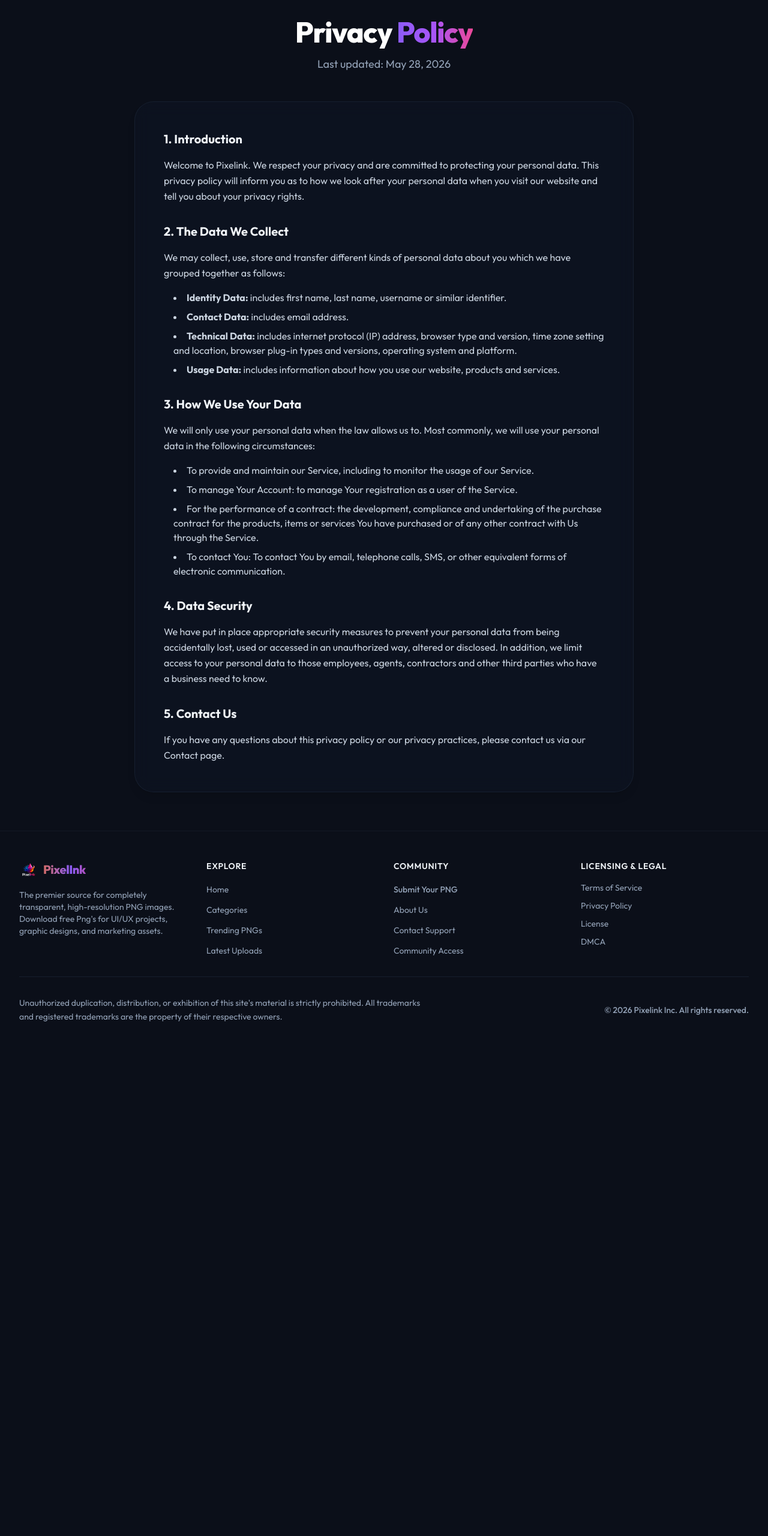
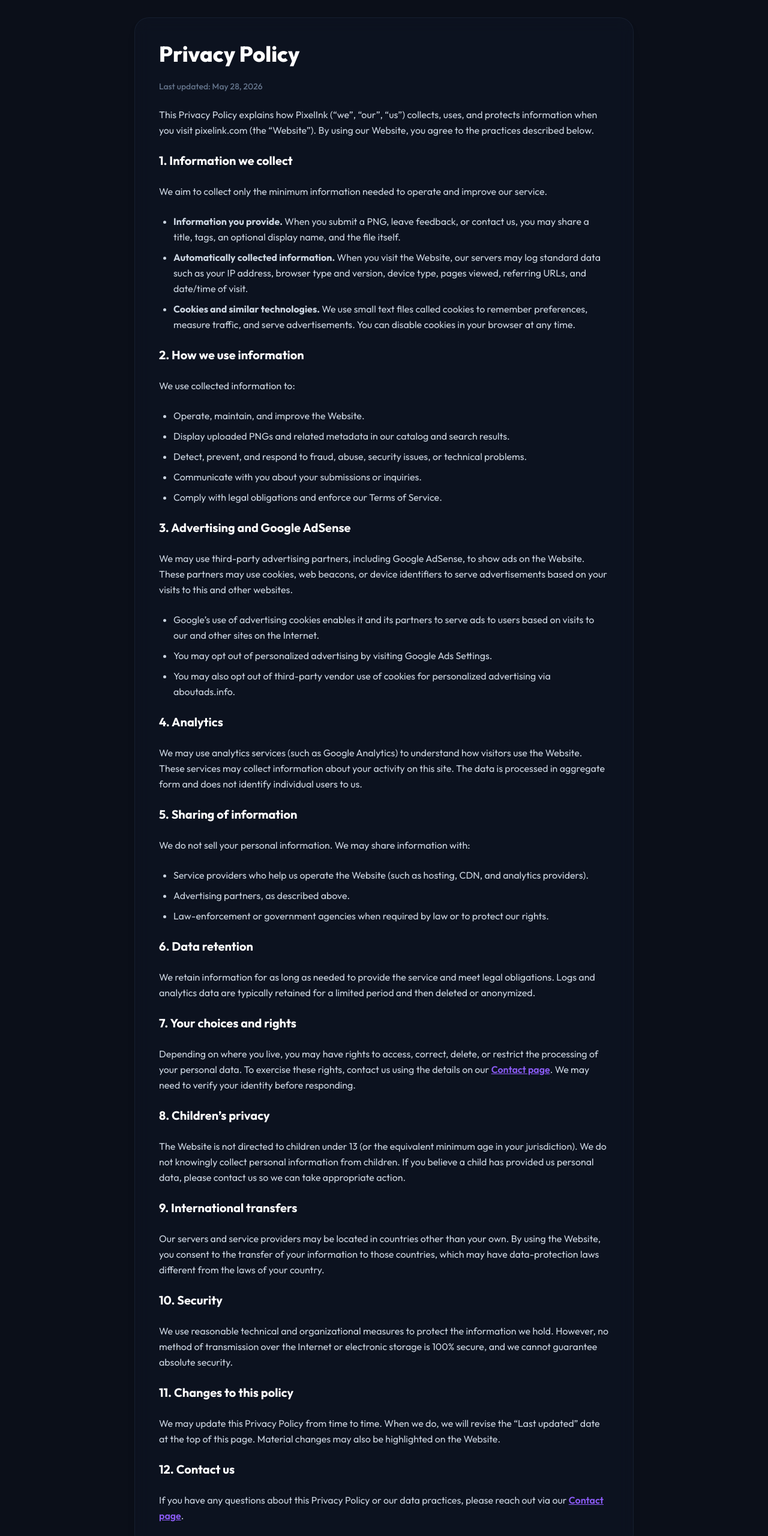
Before and after one commit to ShreeRanabhise/Pixelink, a React (Vite) app in the folder client/: page /privacy in a window 1280 px wide. Shown: the part 100-2661 px from the top of the page at 60% size. Before the commit the page ends 1855 px from the top, so only its background shows below. Built offline with nearby package versions, Linux system fonts and the light colour scheme; no server answers.

Commit message:
Update Privacy Policy page content

```diff
--- a/client/src/pages/PrivacyPolicy.jsx
+++ b/client/src/pages/PrivacyPolicy.jsx
@@ -1,72 +1,129 @@
 import React from 'react';
 import SEO from '../components/common/SEO';
+import { Link } from 'react-router-dom';
 
 const PrivacyPolicy = () => {
   return (
-    <div className="max-w-4xl mx-auto px-4 py-16 sm:px-6 lg:px-8 space-y-12">
-      <SEO
-        title="Privacy Policy"
-        description="Learn how Pixelink collects, uses, and protects your information."
-      />
+    <div className="max-w-4xl mx-auto px-4 py-16 sm:px-6 lg:px-8">
+      <SEO title="Privacy Policy" description="PixelInk Privacy Policy" />
 
-      <div className="text-center space-y-4">
-        <h1 className="text-3xl sm:text-5xl font-black tracking-tight text-slate-900 dark:text-white">
-          Privacy <span className="text-transparent bg-clip-text bg-gradient-brand">Policy</span>
+      <div className="space-y-6 glass bg-white/60 dark:bg-slate-900/40 backdrop-blur-xl border border-slate-200/60 dark:border-slate-800/60 p-8 sm:p-10 rounded-3xl shadow-sm text-slate-700 dark:text-slate-300 leading-relaxed">
+        <h1 className="text-3xl sm:text-4xl font-black text-slate-900 dark:text-white mb-2">
+          Privacy Policy
         </h1>
-        <p className="text-lg text-slate-600 dark:text-slate-400">
-          Last updated: {new Date().toLocaleDateString('en-US', { year: 'numeric', month: 'long', day: 'numeric' })}
+        <p className="text-sm text-slate-500 font-medium mb-8">
+          Last updated: May 28, 2026
         </p>
-      </div>
 
-      <div className="glass p-8 sm:p-12 rounded-[2rem] bg-white/60 dark:bg-slate-900/40 backdrop-blur-xl border border-slate-200/60 dark:border-slate-800/60 shadow-xl space-y-8 text-slate-700 dark:text-slate-300">
+        <p>
+          This Privacy Policy explains how PixelInk (“we”, “our”, “us”) collects, uses, and protects information when you visit pixelink.com (the “Website”). By using our Website, you agree to the practices described below.
+        </p>
 
-        <section className="space-y-4">
-          <h2 className="text-xl font-bold text-slate-900 dark:text-slate-100">1. Introduction</h2>
-          <p className="leading-relaxed">
-            Welcome to Pixelink. We respect your privacy and are committed to protecting your personal data. This privacy policy will inform you as to how we look after your personal data when you visit our website and tell you about your privacy rights.
+        <h2 className="text-xl font-bold text-slate-900 dark:text-white mt-8 mb-4">
+          1. Information we collect
+        </h2>
+        <p className="mb-4">
+          We aim to collect only the minimum information needed to operate and improve our service.
         </p>
-        </section>
+        <ul className="list-disc pl-6 space-y-2 mb-6">
+          <li><strong>Information you provide.</strong> When you submit a PNG, leave feedback, or contact us, you may share a title, tags, an optional display name, and the file itself.</li>
+          <li><strong>Automatically collected information.</strong> When you visit the Website, our servers may log standard data such as your IP address, browser type and version, device type, pages viewed, referring URLs, and date/time of visit.</li>
+          <li><strong>Cookies and similar technologies.</strong> We use small text files called cookies to remember preferences, measure traffic, and serve advertisements. You can disable cookies in your browser at any time.</li>
+        </ul>
 
-        <section className="space-y-4">
-          <h2 className="text-xl font-bold text-slate-900 dark:text-slate-100">2. The Data We Collect</h2>
-          <p className="leading-relaxed">
-            We may collect, use, store and transfer different kinds of personal data about you which we have grouped together as follows:
+        <h2 className="text-xl font-bold text-slate-900 dark:text-white mt-8 mb-4">
+          2. How we use information
+        </h2>
+        <p className="mb-4">
+          We use collected information to:
         </p>
-          <ul className="list-disc list-inside space-y-2 ml-4">
-            <li><strong>Identity Data:</strong> includes first name, last name, username or similar identifier.</li>
-            <li><strong>Contact Data:</strong> includes email address.</li>
-            <li><strong>Technical Data:</strong> includes internet protocol (IP) address, browser type and version, time zone setting and location, browser plug-in types and versions, operating system and platform.</li>
-            <li><strong>Usage Data:</strong> includes information about how you use our website, products and services.</li>
+        <ul className="list-disc pl-6 space-y-2 mb-6">
+          <li>Operate, maintain, and improve the Website.</li>
+          <li>Display uploaded PNGs and related metadata in our catalog and search results.</li>
+          <li>Detect, prevent, and respond to fraud, abuse, security issues, or technical problems.</li>
+          <li>Communicate with you about your submissions or inquiries.</li>
+          <li>Comply with legal obligations and enforce our Terms of Service.</li>
         </ul>
-        </section>
 
-        <section className="space-y-4">
-          <h2 className="text-xl font-bold text-slate-900 dark:text-slate-100">3. How We Use Your Data</h2>
-          <p className="leading-relaxed">
-            We will only use your personal data when the law allows us to. Most commonly, we will use your personal data in the following circumstances:
+        <h2 className="text-xl font-bold text-slate-900 dark:text-white mt-8 mb-4">
+          3. Advertising and Google AdSense
+        </h2>
+        <p className="mb-4">
+          We may use third-party advertising partners, including Google AdSense, to show ads on the Website. These partners may use cookies, web beacons, or device identifiers to serve advertisements based on your visits to this and other websites.
         </p>
-          <ul className="list-disc list-inside space-y-2 ml-4">
-            <li>To provide and maintain our Service, including to monitor the usage of our Service.</li>
-            <li>To manage Your Account: to manage Your registration as a user of the Service.</li>
-            <li>For the performance of a contract: the development, compliance and undertaking of the purchase contract for the products, items or services You have purchased or of any other contract with Us through the Service.</li>
-            <li>To contact You: To contact You by email, telephone calls, SMS, or other equivalent forms of electronic communication.</li>
+        <ul className="list-disc pl-6 space-y-2 mb-6">
+          <li>Google’s use of advertising cookies enables it and its partners to serve ads to users based on visits to our and other sites on the Internet.</li>
+          <li>You may opt out of personalized advertising by visiting Google Ads Settings.</li>
+          <li>You may also opt out of third-party vendor use of cookies for personalized advertising via aboutads.info.</li>
         </ul>
-        </section>
 
-        <section className="space-y-4">
-          <h2 className="text-xl font-bold text-slate-900 dark:text-slate-100">4. Data Security</h2>
-          <p className="leading-relaxed">
-            We have put in place appropriate security measures to prevent your personal data from being accidentally lost, used or accessed in an unauthorized way, altered or disclosed. In addition, we limit access to your personal data to those employees, agents, contractors and other third parties who have a business need to know.
+        <h2 className="text-xl font-bold text-slate-900 dark:text-white mt-8 mb-4">
+          4. Analytics
+        </h2>
+        <p className="mb-6">
+          We may use analytics services (such as Google Analytics) to understand how visitors use the Website. These services may collect information about your activity on this site. The data is processed in aggregate form and does not identify individual users to us.
         </p>
-        </section>
 
-        <section className="space-y-4">
-          <h2 className="text-xl font-bold text-slate-900 dark:text-slate-100">5. Contact Us</h2>
-          <p className="leading-relaxed">
-            If you have any questions about this privacy policy or our privacy practices, please contact us via our Contact page.
+        <h2 className="text-xl font-bold text-slate-900 dark:text-white mt-8 mb-4">
+          5. Sharing of information
+        </h2>
+        <p className="mb-4">
+          We do not sell your personal information. We may share information with:
         </p>
-        </section>
+        <ul className="list-disc pl-6 space-y-2 mb-6">
+          <li>Service providers who help us operate the Website (such as hosting, CDN, and analytics providers).</li>
+          <li>Advertising partners, as described above.</li>
+          <li>Law-enforcement or government agencies when required by law or to protect our rights.</li>
+        </ul>
 
+        <h2 className="text-xl font-bold text-slate-900 dark:text-white mt-8 mb-4">
+          6. Data retention
+        </h2>
+        <p className="mb-6">
+          We retain information for as long as needed to provide the service and meet legal obligations. Logs and analytics data are typically retained for a limited period and then deleted or anonymized.
+        </p>
+
+        <h2 className="text-xl font-bold text-slate-900 dark:text-white mt-8 mb-4">
+          7. Your choices and rights
+        </h2>
+        <p className="mb-6">
+          Depending on where you live, you may have rights to access, correct, delete, or restrict the processing of your personal data. To exercise these rights, contact us using the details on our <Link to="/contact" className="text-brand-500 hover:text-brand-600 dark:hover:text-brand-400 font-semibold underline">Contact page</Link>. We may need to verify your identity before responding.
+        </p>
+
+        <h2 className="text-xl font-bold text-slate-900 dark:text-white mt-8 mb-4">
+          8. Children’s privacy
+        </h2>
+        <p className="mb-6">
+          The Website is not directed to children under 13 (or the equivalent minimum age in your jurisdiction). We do not knowingly collect personal information from children. If you believe a child has provided us personal data, please contact us so we can take appropriate action.
+        </p>
+
+        <h2 className="text-xl font-bold text-slate-900 dark:text-white mt-8 mb-4">
+          9. International transfers
+        </h2>
+        <p className="mb-6">
+          Our servers and service providers may be located in countries other than your own. By using the Website, you consent to the transfer of your information to those countries, which may have data-protection laws different from the laws of your country.
+        </p>
+
+        <h2 className="text-xl font-bold text-slate-900 dark:text-white mt-8 mb-4">
+          10. Security
+        </h2>
+        <p className="mb-6">
+          We use reasonable technical and organizational measures to protect the information we hold. However, no method of transmission over the Internet or electronic storage is 100% secure, and we cannot guarantee absolute security.
+        </p>
+
+        <h2 className="text-xl font-bold text-slate-900 dark:text-white mt-8 mb-4">
+          11. Changes to this policy
+        </h2>
+        <p className="mb-6">
+          We may update this Privacy Policy from time to time. When we do, we will revise the “Last updated” date at the top of this page. Material changes may also be highlighted on the Website.
+        </p>
+
+        <h2 className="text-xl font-bold text-slate-900 dark:text-white mt-8 mb-4">
+          12. Contact us
+        </h2>
+        <p>
+          If you have any questions about this Privacy Policy or our data practices, please reach out via our <Link to="/contact" className="text-brand-500 hover:text-brand-600 dark:hover:text-brand-400 font-semibold underline">Contact page</Link>.
+        </p>
       </div>
     </div>
   );
```
Lines whose indentation alone changed are shown as unchanged.
